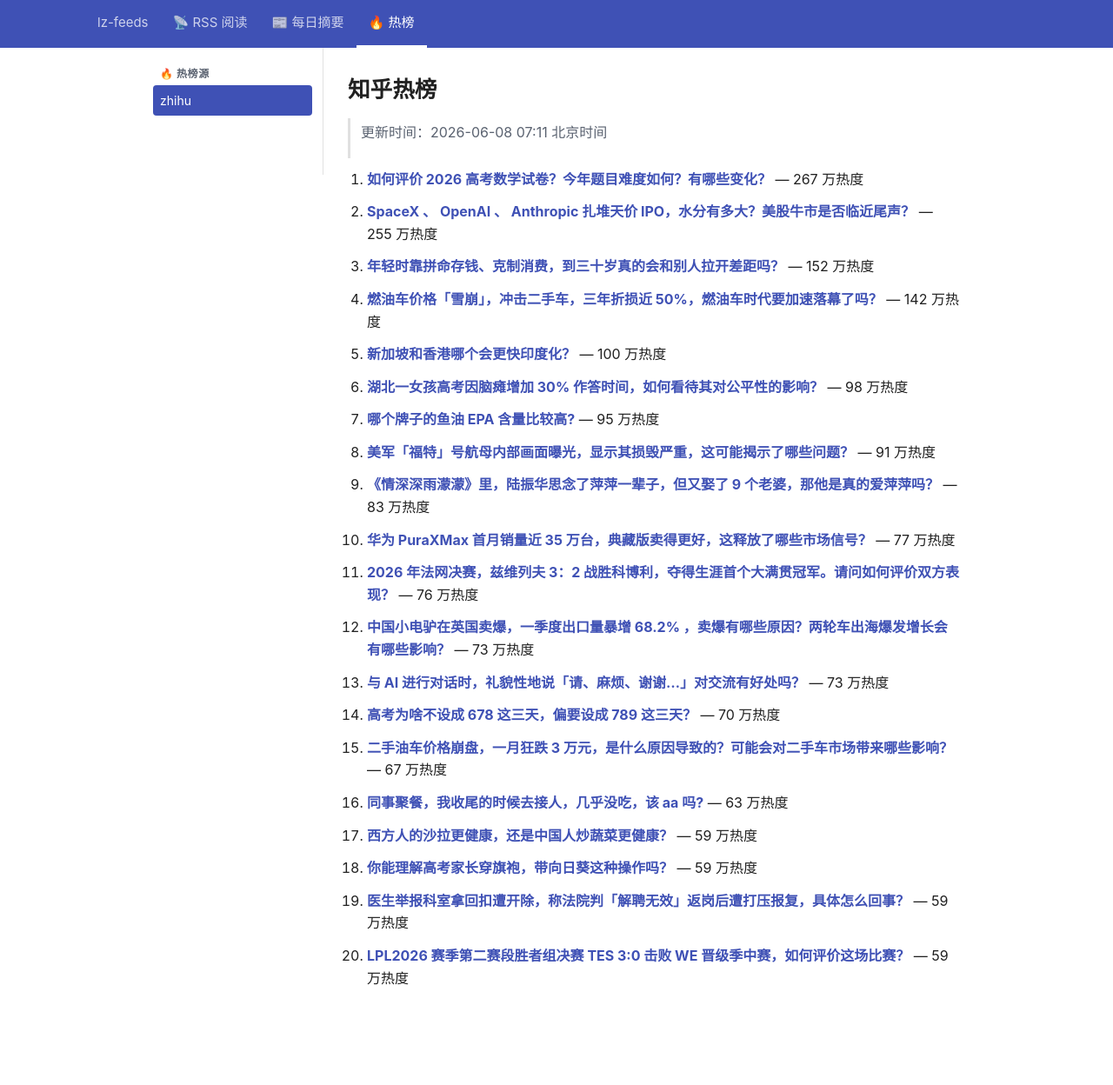
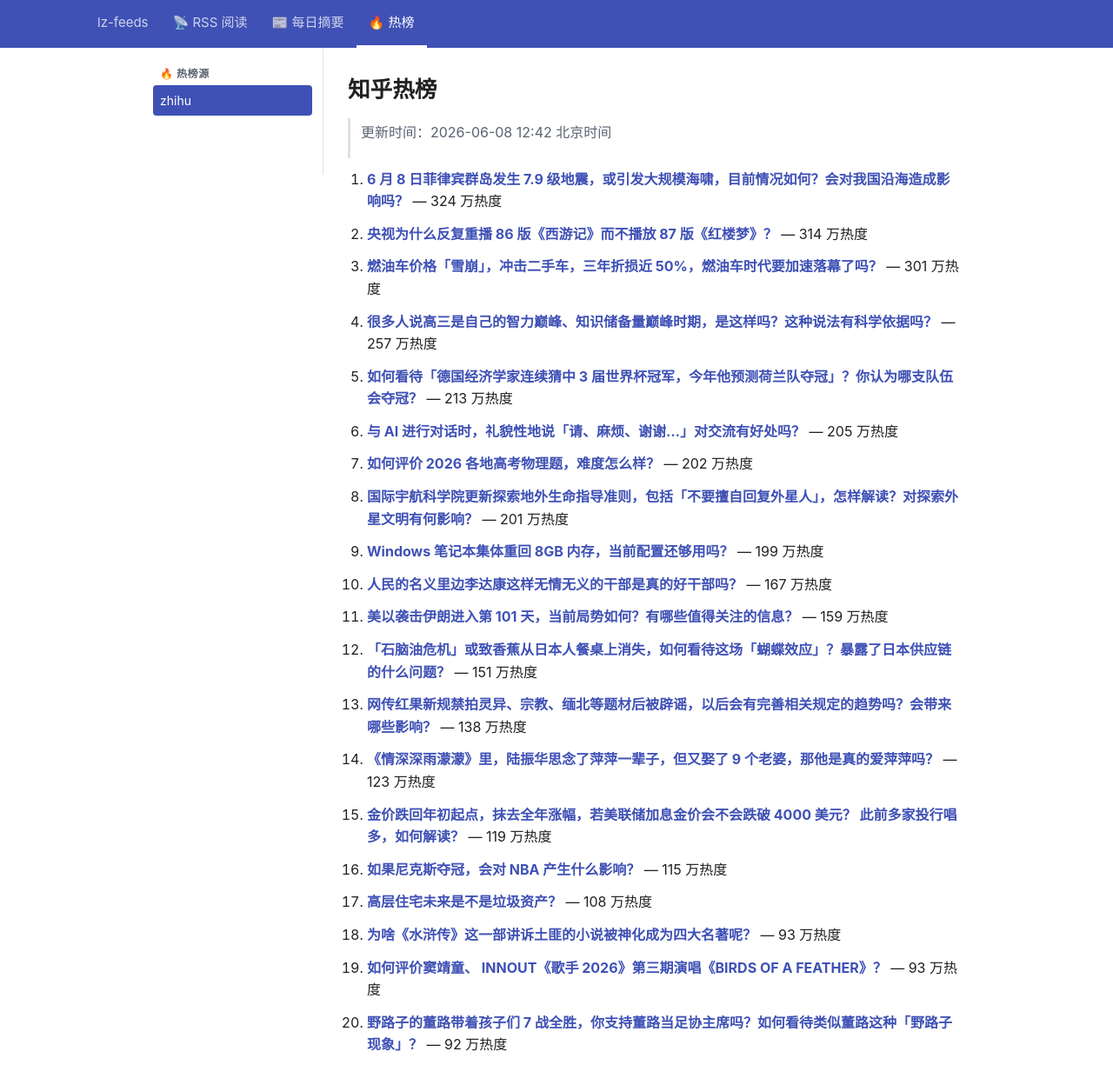
Before and after one commit to lizhang0101/lz-feeds, a Jekyll site: the page built from _hotlist/zhihu.md, in a window 1280 px wide and 1279 px high. Shown: the top 1248 px of the window at 87% size. Built offline with Jekyll 4.4.1, drawn with Linux system fonts in a browser that asks for light colours.

Commit message:
hotlist: 2026-06-08T04:42Z

```diff
--- a/_hotlist/zhihu.md
+++ b/_hotlist/zhihu.md
@@ -1,48 +1,48 @@
 ---
-updated: 2026-06-08 07:11 北京时间
+updated: 2026-06-08 12:42 北京时间
 count: 20
 ---
 
 # 知乎热榜
 
-> 更新时间：2026-06-08 07:11 北京时间
+> 更新时间：2026-06-08 12:42 北京时间
 
-1. **[如何评价 2026 高考数学试卷？今年题目难度如何？有哪些变化？](https://www.zhihu.com/question/2046992885703348796)** — 267 万热度
+1. **[6 月 8 日菲律宾群岛发生 7.9 级地震，或引发大规模海啸，目前情况如何？会对我国沿海造成影响吗？](https://www.zhihu.com/question/2047225491350713696)** — 324 万热度
 
-2. **[SpaceX 、 OpenAI 、 Anthropic 扎堆天价 IPO，水分有多大？美股牛市是否临近尾声？](https://www.zhihu.com/question/2046639064917586455)** — 255 万热度
+2. **[央视为什么反复重播 86 版《西游记》而不播放 87 版《红楼梦》？](https://www.zhihu.com/question/303692047)** — 314 万热度
 
-3. **[年轻时靠拼命存钱、克制消费，到三十岁真的会和别人拉开差距吗？](https://www.zhihu.com/question/2032606359812843308)** — 152 万热度
+3. **[燃油车价格「雪崩」，冲击二手车，三年折损近 50%，燃油车时代要加速落幕了吗？](https://www.zhihu.com/question/2046346361906226344)** — 301 万热度
 
-4. **[燃油车价格「雪崩」，冲击二手车，三年折损近 50%，燃油车时代要加速落幕了吗？](https://www.zhihu.com/question/2046346361906226344)** — 142 万热度
+4. **[很多人说高三是自己的智力巅峰、知识储备量巅峰时期，是这样吗？这种说法有科学依据吗？](https://www.zhihu.com/question/2046328877383775879)** — 257 万热度
 
-5. **[新加坡和香港哪个会更快印度化？](https://www.zhihu.com/question/2020799316319634660)** — 100 万热度
+5. **[如何看待「德国经济学家连续猜中 3 届世界杯冠军，今年他预测荷兰队夺冠」？你认为哪支队伍会夺冠？](https://www.zhihu.com/question/2045879296577867952)** — 213 万热度
 
-6. **[湖北一女孩高考因脑瘫增加 30% 作答时间，如何看待其对公平性的影响？](https://www.zhihu.com/question/2046752018975417744)** — 98 万热度
+6. **[与 AI 进行对话时，礼貌性地说「请、麻烦、谢谢…」对交流有好处吗？](https://www.zhihu.com/question/1969653840065332479)** — 205 万热度
 
-7. **[哪个牌子的鱼油 EPA 含量比较高?](https://www.zhihu.com/question/441497857)** — 95 万热度
+7. **[如何评价 2026 各地高考物理题，难度怎么样？](https://www.zhihu.com/question/2047254111544766827)** — 202 万热度
 
-8. **[美军「福特」号航母内部画面曝光，显示其损毁严重，这可能揭示了哪些问题？](https://www.zhihu.com/question/2046198239527956480)** — 91 万热度
+8. **[国际宇航科学院更新探索地外生命指导准则，包括「不要擅自回复外星人」，怎样解读？对探索外星文明有何影响？](https://www.zhihu.com/question/2047106072956216269)** — 201 万热度
 
-9. **[《情深深雨濛濛》里，陆振华思念了萍萍一辈子，但又娶了 9 个老婆，那他是真的爱萍萍吗？](https://www.zhihu.com/question/2046211414520550914)** — 83 万热度
+9. **[Windows 笔记本集体重回 8GB 内存，当前配置还够用吗？](https://www.zhihu.com/question/2046537171251869369)** — 199 万热度
 
-10. **[华为 PuraXMax 首月销量近 35 万台，典藏版卖得更好，这释放了哪些市场信号？](https://www.zhihu.com/question/2045967359232448046)** — 77 万热度
+10. **[人民的名义里边李达康这样无情无义的干部是真的好干部吗？](https://www.zhihu.com/question/2024813618714146462)** — 167 万热度
 
-11. **[2026 年法网决赛，兹维列夫 3：2 战胜科博利，夺得生涯首个大满贯冠军。请问如何评价双方表现？](https://www.zhihu.com/question/2047121896425141897)** — 76 万热度
+11. **[美以袭击伊朗进入第 101 天，当前局势如何？有哪些值得关注的信息？](https://www.zhihu.com/question/2047221146982904856)** — 159 万热度
 
-12. **[中国小电驴在英国卖爆，一季度出口量暴增 68.2% ，卖爆有哪些原因？两轮车出海爆发增长会有哪些影响？](https://www.zhihu.com/question/2046194112051635817)** — 73 万热度
+12. **[「石脑油危机」或致香蕉从日本人餐桌上消失，如何看待这场「蝴蝶效应」？暴露了日本供应链的什么问题？](https://www.zhihu.com/question/2046989382947529171)** — 151 万热度
 
-13. **[与 AI 进行对话时，礼貌性地说「请、麻烦、谢谢…」对交流有好处吗？](https://www.zhihu.com/question/1969653840065332479)** — 73 万热度
+13. **[网传红果新规禁拍灵异、宗教、缅北等题材后被辟谣，以后会有完善相关规定的趋势吗？会带来哪些影响？](https://www.zhihu.com/question/2046275613607178745)** — 138 万热度
 
-14. **[高考为啥不设成 678 这三天，偏要设成 789 这三天？](https://www.zhihu.com/question/2044214326303642125)** — 70 万热度
+14. **[《情深深雨濛濛》里，陆振华思念了萍萍一辈子，但又娶了 9 个老婆，那他是真的爱萍萍吗？](https://www.zhihu.com/question/2046211414520550914)** — 123 万热度
 
-15. **[二手油车价格崩盘，一月狂跌 3 万元，是什么原因导致的？可能会对二手车市场带来哪些影响？](https://www.zhihu.com/question/2046193114440623554)** — 67 万热度
+15. **[金价跌回年初起点，抹去全年涨幅，若美联储加息金价会不会跌破 4000 美元？ 此前多家投行唱多，如何解读？](https://www.zhihu.com/question/2046542725336584487)** — 119 万热度
 
-16. **[同事聚餐，我收尾的时候去接人，几乎没吃，该 aa 吗?](https://www.zhihu.com/question/657764341)** — 63 万热度
+16. **[如果尼克斯夺冠，会对 NBA 产生什么影响？](https://www.zhihu.com/question/2042743065396432956)** — 115 万热度
 
-17. **[西方人的沙拉更健康，还是中国人炒蔬菜更健康？](https://www.zhihu.com/question/458600977)** — 59 万热度
+17. **[高层住宅未来是不是垃圾资产？](https://www.zhihu.com/question/1970866161697690581)** — 108 万热度
 
-18. **[你能理解高考家长穿旗袍，带向日葵这种操作吗？](https://www.zhihu.com/question/2045541315581146326)** — 59 万热度
+18. **[为啥《水浒传》这一部讲诉土匪的小说被神化成为四大名著呢？](https://www.zhihu.com/question/2016045154721621230)** — 93 万热度
 
-19. **[医生举报科室拿回扣遭开除，称法院判「解聘无效」返岗后遭打压报复，具体怎么回事？](https://www.zhihu.com/question/2046003460785397931)** — 59 万热度
+19. **[如何评价窦靖童、 INNOUT《歌手 2026》第三期演唱《BIRDS OF A FEATHER》？](https://www.zhihu.com/question/2046307747759666704)** — 93 万热度
 
-20. **[LPL2026 赛季第二赛段胜者组决赛 TES 3:0 击败 WE 晋级季中赛，如何评价这场比赛？](https://www.zhihu.com/question/2046986851110729258)** — 59 万热度
+20. **[野路子的董路带着孩子们 7 战全胜，你支持董路当足协主席吗？如何看待类似董路这种「野路子现象」？](https://www.zhihu.com/question/2046470362834195765)** — 92 万热度
```
